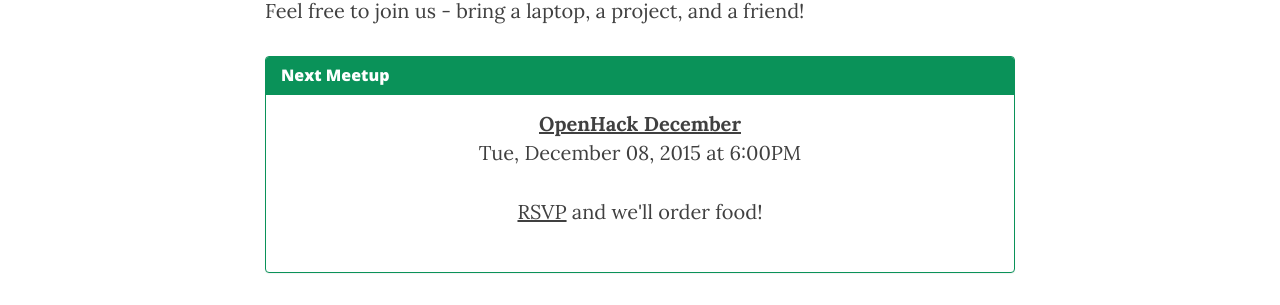
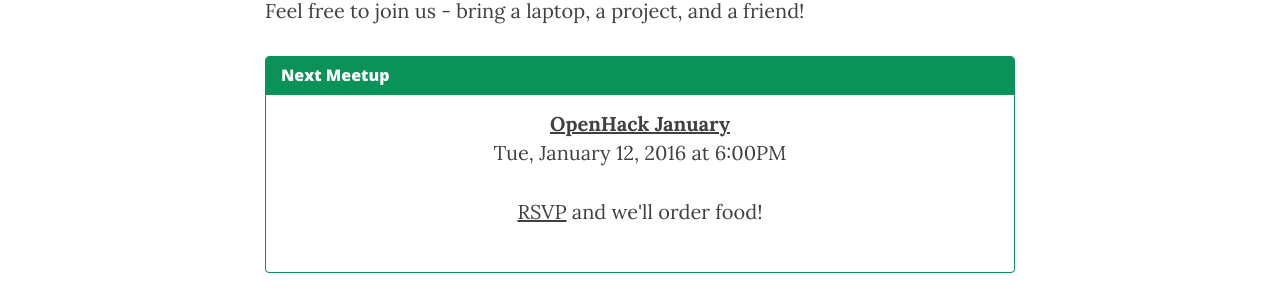
Before and after one commit to syracuseio/openhacksyr.github.io, a Jekyll site: the page built from index.md, in a window 1280 px wide. Shown: the part 1100-1405 px from the top of the page. Built offline with Jekyll 4.4.1, drawn with Linux system fonts in a browser that asks for light colours; nearby versions of some CDN libraries.

Commit message:
Add January event

```diff
--- a/_data/events.yaml
+++ b/_data/events.yaml
@@ -1,8 +1,13 @@
 ---
+- name: OpenHack January
+  date: 12-1-2016 at 6pm
+  location: coworks
+  rsvp_link: http://nextplex.com/syracuse-ny/calendar/events/35073-openhack-january
 - name: OpenHack December
   date: 8-12-2015 at 6pm
   location: coworks
   rsvp_link: http://nextplex.com/syracuse-ny/calendar/events/34204-openhack-december
+  attendees: 21
 - name: OpenHack November
   date: 10-11-2015 at 6pm
   location: coworks
```
